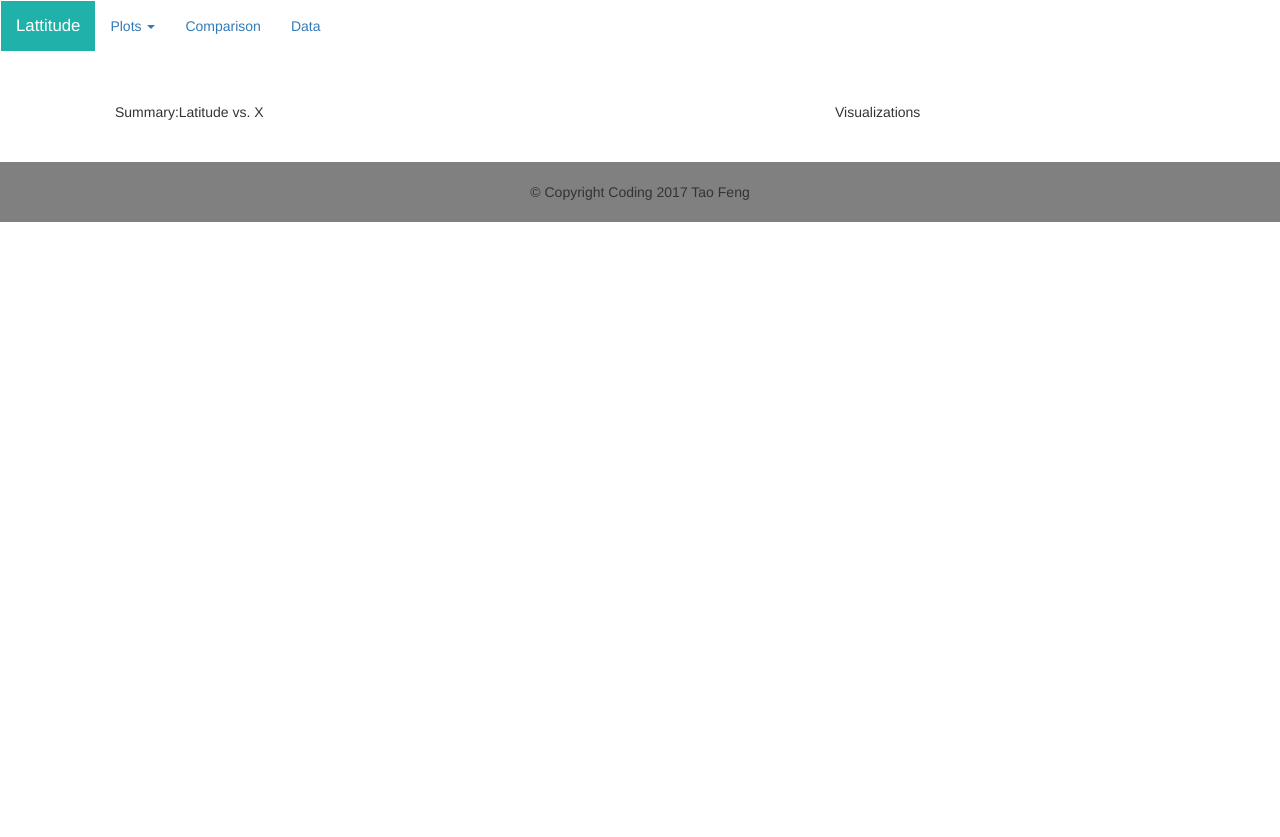
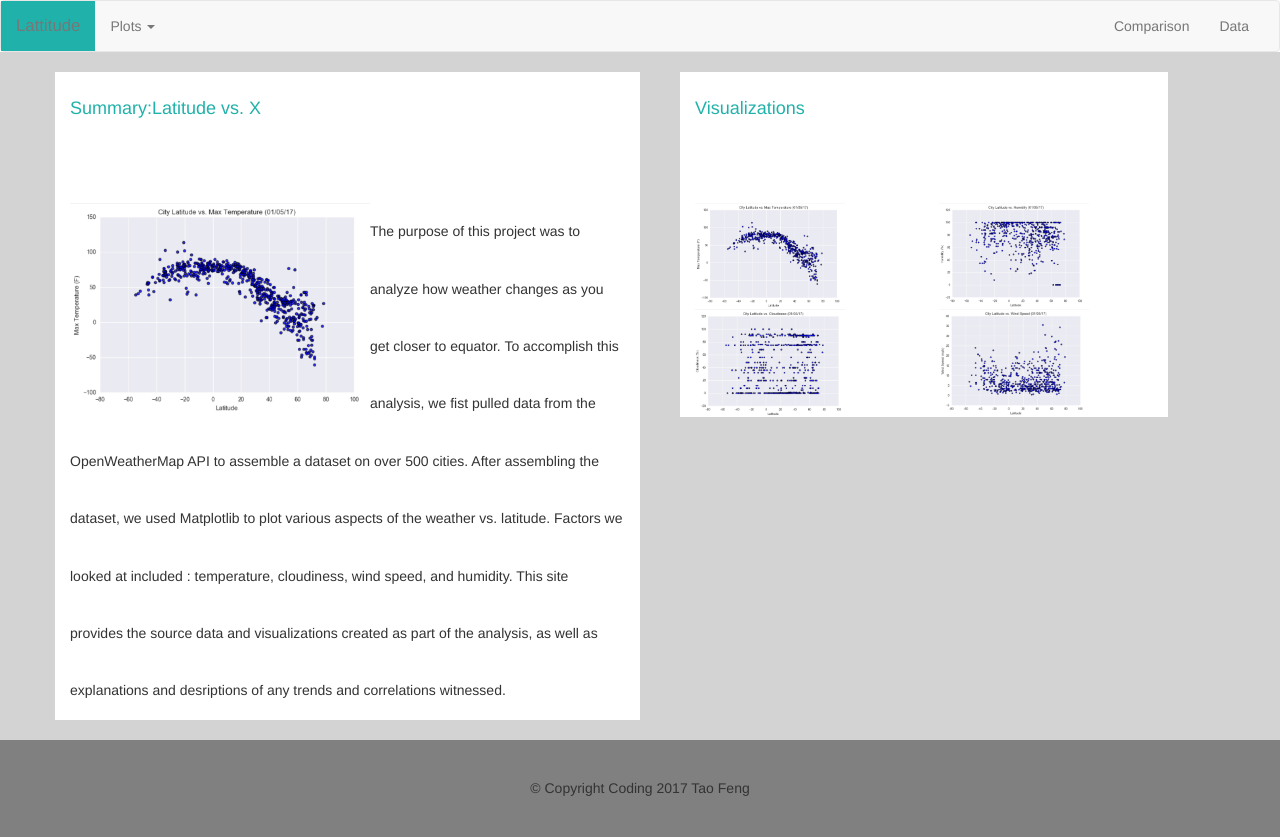
Before and after one commit to elrondfeng/elrondfeng.github.io, a plain HTML site: page index.html in a window 1280 px wide. Before the commit the page ends 800 px from the top, so only its background shows below. Drawn offline with nearby package versions, Linux system fonts and the light colour scheme.

Commit message:
modify again

```diff
--- a/index.html
+++ b/index.html
@@ -9,16 +9,20 @@
 </head>
 <body>
 
-<nav class="navbar">
+
+<nav class="navbar navbar-default">
     <div class="container-fluid">
+        <!-- Brand and toggle get grouped for better mobile display -->
         <div class="navbar-header">
             <a class="navbar-brand" href="#">Lattitude</a>
         </div>
-        <span class="whitespace"></span>
+
+        <!-- Collect the nav links, forms, and other content for toggling -->
+        <div class="collapse navbar-collapse" id="bs-example-navbar-collapse-1">
             <ul class="nav navbar-nav">
                 <li class="dropdown">
-                <a class="dropdown-toggle" data-toggle="dropdown" href="#">Plots
-                    <span class="caret"></span></a>
+                    <a href="#" class="dropdown-toggle" data-toggle="dropdown" role="button" aria-haspopup="true"
+                       aria-expanded="false"> Plots <span class="caret"></span></a>
                     <ul class="dropdown-menu">
                         <li><a href="#">Max Temperature</a></li>
                         <li><a href="#">Humidity</a></li>
@@ -26,21 +30,55 @@
                         <li><a href="#">Wind Speed</a></li>
                     </ul>
                 </li>
+            </ul>
+            <ul class="nav navbar-nav navbar-right">
                 <li><a href="#">Comparison</a></li>
                 <li><a href="#">Data</a></li>
             </ul>
         </div>
+        <!-- /.navbar-collapse -->
+    </div>
+    <!-- /.container-fluid -->
 </nav>
 
-<div class="container">
+<div class="main">
+    <div class="container main-container">
         <div class="row mainBody">
-        <div class="col-md-8">
-            <p>Summary:Latitude vs. X</p>
+            <div class="col-md-6 left">
+                <div class="title">Summary:Latitude vs. X</div>
+                <br class="cross-line">
+                <div>
+                    <img src="pic/latTem.PNG" class="resize">
                 </div>
-        <div class="col-md-4">
-            <p>Visualizations</p>
+                <div>
+                    The purpose of this project was to analyze how weather changes as you get closer to equator.
+                    To accomplish this analysis, we fist pulled data from the OpenWeatherMap API to assemble a dataset
+                    on over 500 cities.
+
+                    After assembling the dataset, we used Matplotlib to plot various aspects of the weather vs.
+                    latitude. Factors we looked at included :
+                    temperature, cloudiness, wind speed, and humidity. This site provides the source data and
+                    visualizations created as part of the analysis,
+                    as well as explanations and desriptions of any trends and correlations witnessed.
                 </div>
 
+            </div>
+
+            <div class="col-md-5 right">
+                <div class="title">Visualizations</div>
+                <br>
+                <div class="row">
+                    <div class="col-md-6">
+                        <img src="pic/latTem.PNG" class="smallPic">
+                        <img src="pic/latCloud.PNG" class="smallPic">
+                    </div>
+                    <div class="col-md-6">
+                        <img src="pic/latHum.PNG" class="smallPic">
+                        <img src="pic/latWind.PNG" class="smallPic">
+                    </div>
+                </div>
+            </div>
+        </div>
     </div>
 </div>
 
--- a/style.css
+++ b/style.css
@@ -1,12 +1,26 @@
+.navbar-default{
+    margin-bottom:0px;
+}
+
+.navbar-header{
+    margin-left:100px;
+}
+
 .navbar-brand{
     background-color:lightseagreen;
     color:white;
     font-size: larger;
 }
 
-.mainBody{
-    margin:30px;
+.main{
+    background-color:lightgrey;
+    padding-top:20px;
+    padding-bottom:20px;
 }
+
+/*.main-container{
+    background-color: white;
+}*/
 
 
 .footer-copyright{
@@ -14,3 +28,36 @@
     padding-top:20px;
     padding-bottom: 20px;
 }
+
+.left{
+    background-color: white;
+    margin-right:20px;
+}
+
+.right{
+    background-color: white;
+    margin-left:20px;
+}
+
+.title{
+    color:lightseagreen;
+    font-size: large;
+}
+
+.resize{
+    width: 300px;
+    height: auto;
+    float:left;
+}
+
+.smallPic{
+    width: 150px;
+    height: auto;
+    float:left;
+    display: inline;
+}
+
+
+body{
+    line-height:4.1;
+}
```
Lines whose indentation alone changed are shown as unchanged.
